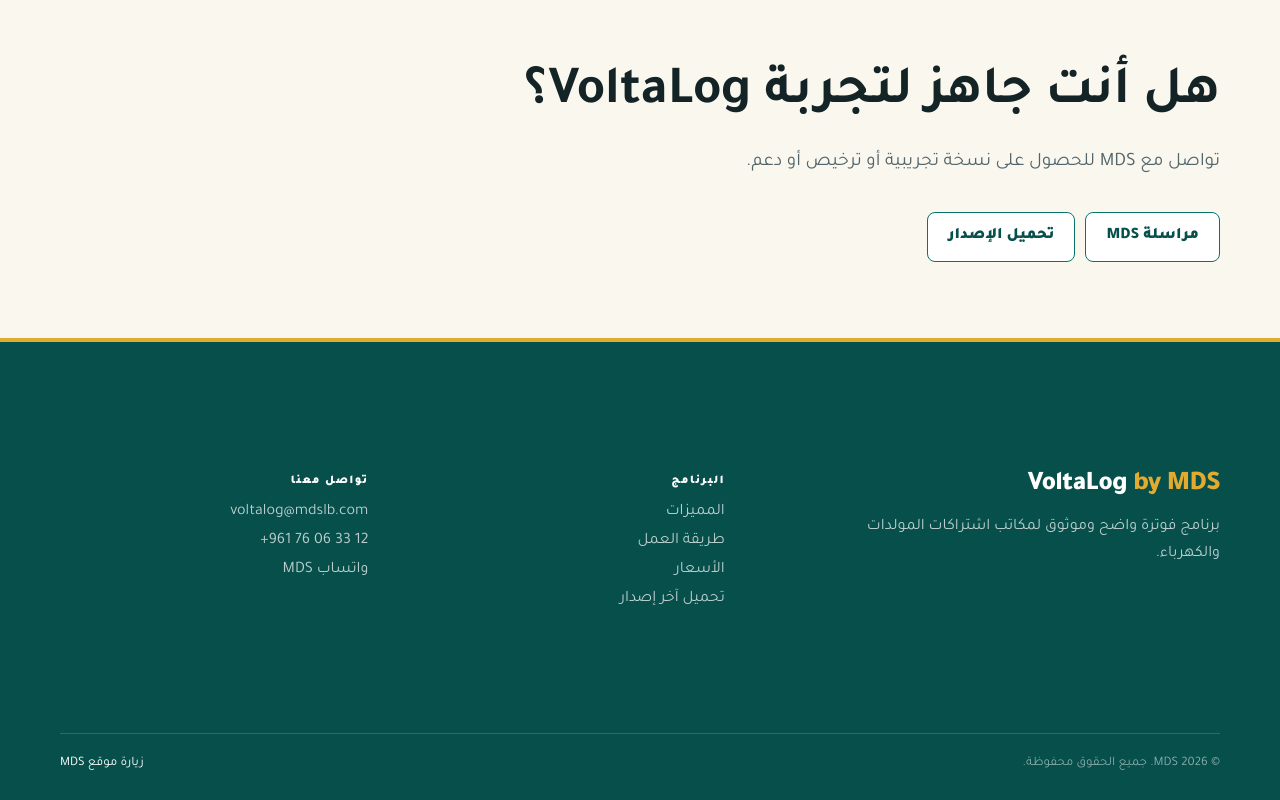
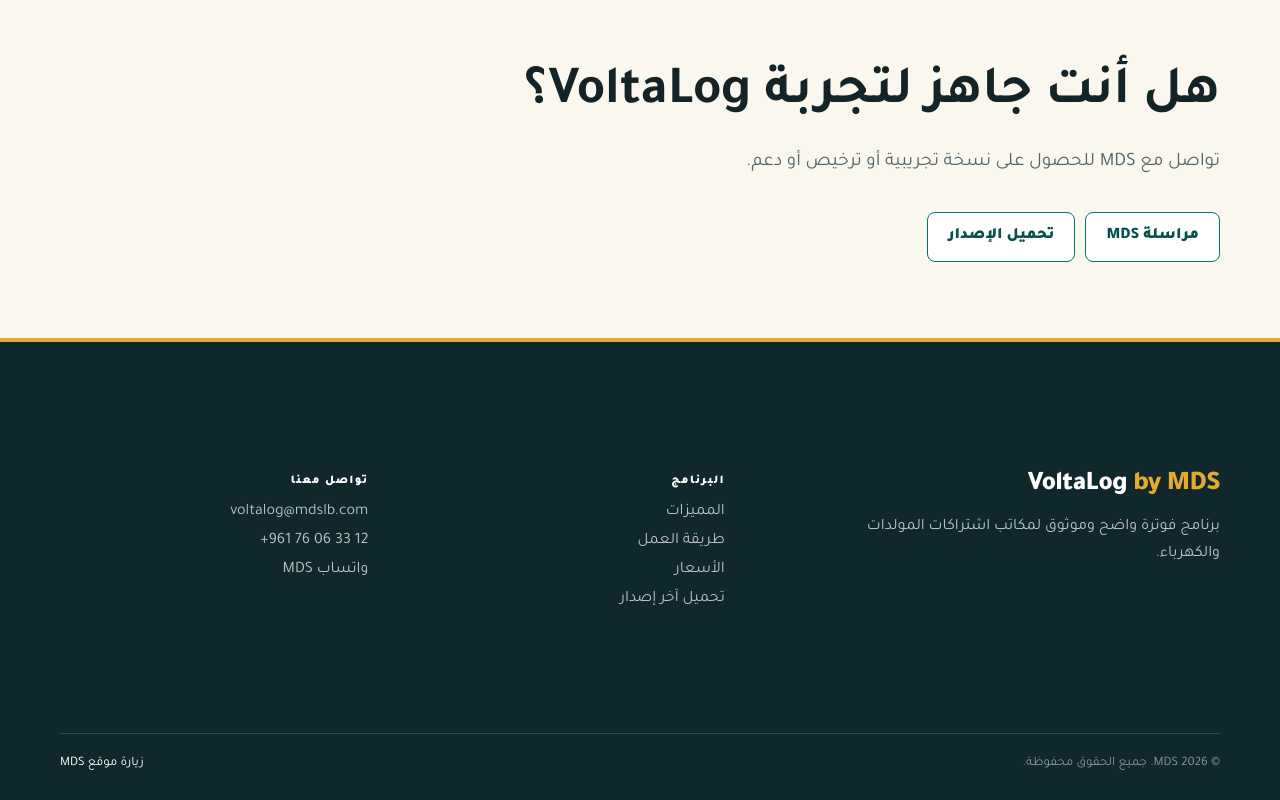
Before and after one commit to slack90-hub/VoltaLogLb, a plain HTML site: page voltalog/ar.html in a window 1280 px wide. Shown: the part 4655-5455 px from the top of the page. Drawn offline with Linux system fonts and the light colour scheme.

Commit message:
volta footer color

```diff
--- a/voltalog/ar.html
+++ b/voltalog/ar.html
@@ -384,7 +384,7 @@
       }
       .whatsapp{position:fixed;left:20px;bottom:20px;z-index:40;display:grid;place-items:center;width:64px;height:64px;padding:0;border:3px solid #fff;border-radius:50%;background:#25d366;text-decoration:none;box-shadow:0 12px 34px rgba(0,0,0,.28);transition:transform .2s,box-shadow .2s}.whatsapp:hover{transform:translateY(-3px) scale(1.04);box-shadow:0 16px 38px rgba(0,0,0,.32)}.whatsapp svg{width:39px;height:39px;display:block}
       footer {
-        background:var(--dark);
+        background:var(--navy);
         border-top:4px solid var(--gold);
         color:rgba(255,255,255,.72)
       }
```
Also changed, not shown: voltalog/index.html (+1 -1 lines).
